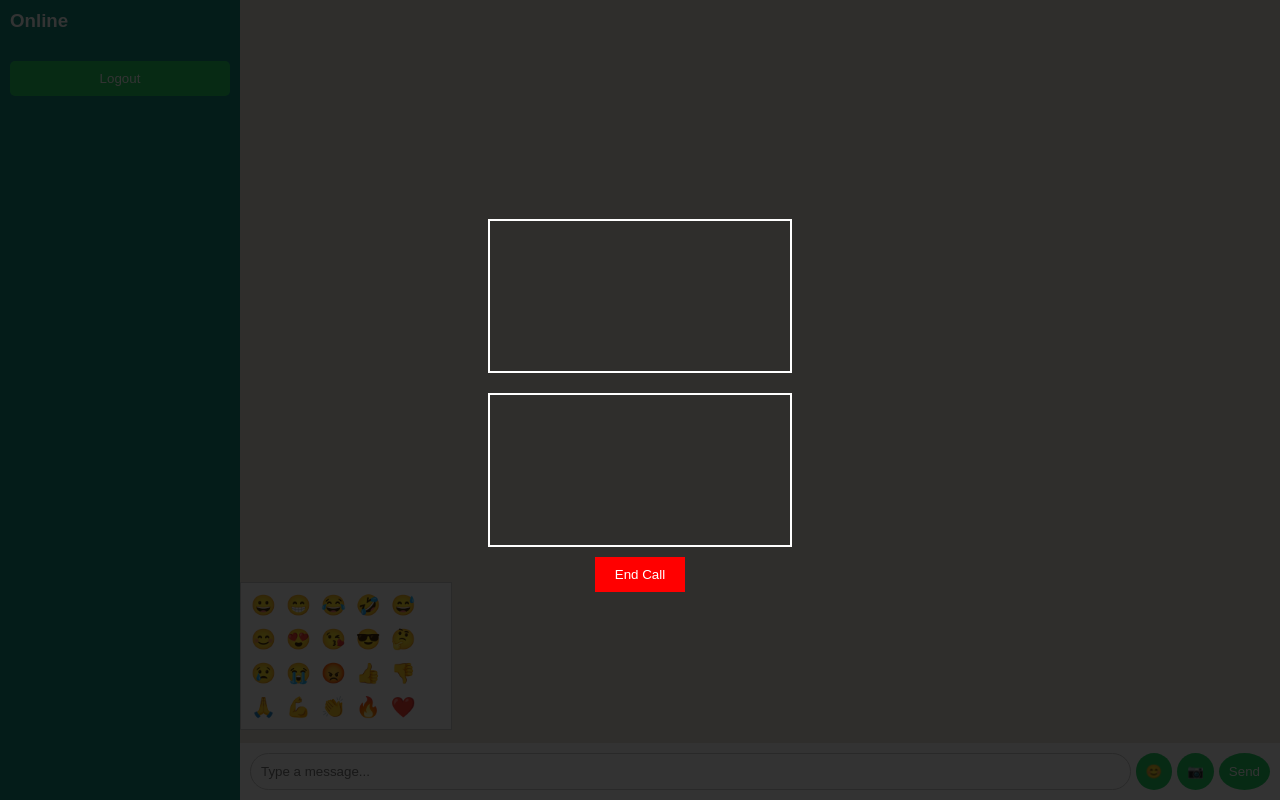
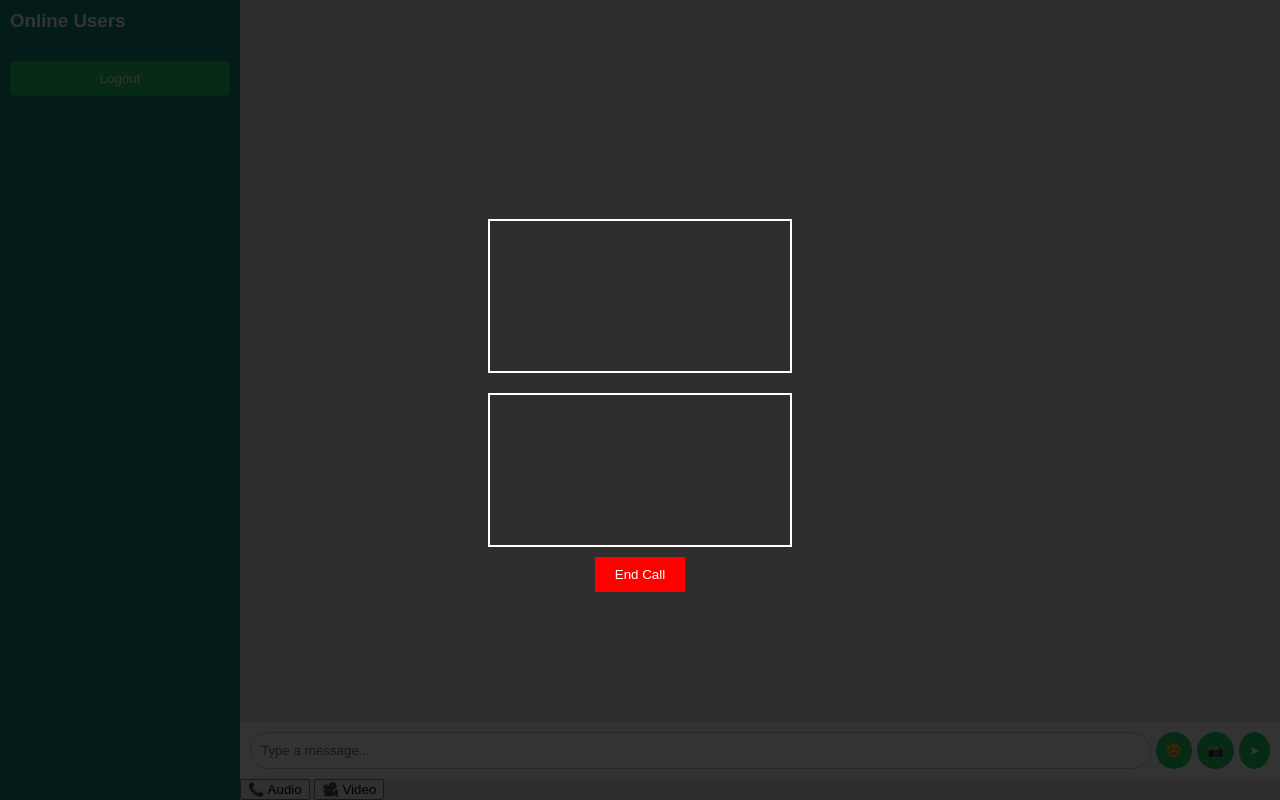
Before and after one commit to sunranec/realtime-chat, a website: page public/chat.html in a window 1280 px wide. Drawn offline with Linux system fonts and the light colour scheme; sample sign-in values are in the browser's storage.

Commit message:
Update chat.html

```diff
--- a/public/chat.html
+++ b/public/chat.html
@@ -2,37 +2,47 @@
 <html lang="en">
 <head>
   <meta charset="UTF-8">
-  <title>Chat</title>
+  <title>Realtime Chat</title>
   <link rel="stylesheet" href="style.css">
 </head>
 <body>
   <div class="chat-container">
-    <!-- Users -->
+
+    <!-- Список юзеров -->
     <div id="userList">
-      <h3>Online</h3>
+      <h3>Online Users</h3>
       <ul id="users"></ul>
       <button id="logoutBtn">Logout</button>
     </div>
 
-    <!-- Chat -->
+    <!-- Чат -->
     <div id="chatBox">
       <ul id="messages"></ul>
+
       <div class="chat-controls">
         <input id="message" placeholder="Type a message..." />
+        <input type="file" id="imageInput" accept="image/*" hidden>
         <button id="emojiBtn">😊</button>
-        <input type="file" id="imageInput" accept="image/*" hidden>
         <button onclick="document.getElementById('imageInput').click()">📷</button>
-        <button id="sendBtn">Send</button>
+        <button id="sendBtn">➤</button>
       </div>
-      <div id="emojiPicker" class="emoji-picker"></div>
+
+      <!-- Панель звонков -->
+      <div class="call-buttons">
+        <button id="audioCallBtn">📞 Audio</button>
+        <button id="videoCallBtn">🎥 Video</button>
+      </div>
     </div>
+  </div>
 
-    <!-- Call UI -->
-    <div id="callUI" class="call-ui hidden">
-      <video id="remoteVideo" autoplay></video>
-      <video id="localVideo" autoplay muted></video>
-      <button id="endCallBtn">End Call</button>
-    </div>
+  <!-- Панель выбора эмодзи -->
+  <div id="emojiPicker" class="emoji-picker hidden"></div>
+
+  <!-- UI звонков -->
+  <div id="callUI" class="call-ui hidden">
+    <video id="localVideo" autoplay playsinline muted></video>
+    <video id="remoteVideo" autoplay playsinline></video>
+    <button id="endCallBtn">End Call</button>
   </div>
 
   <script src="script.js"></script>
```
